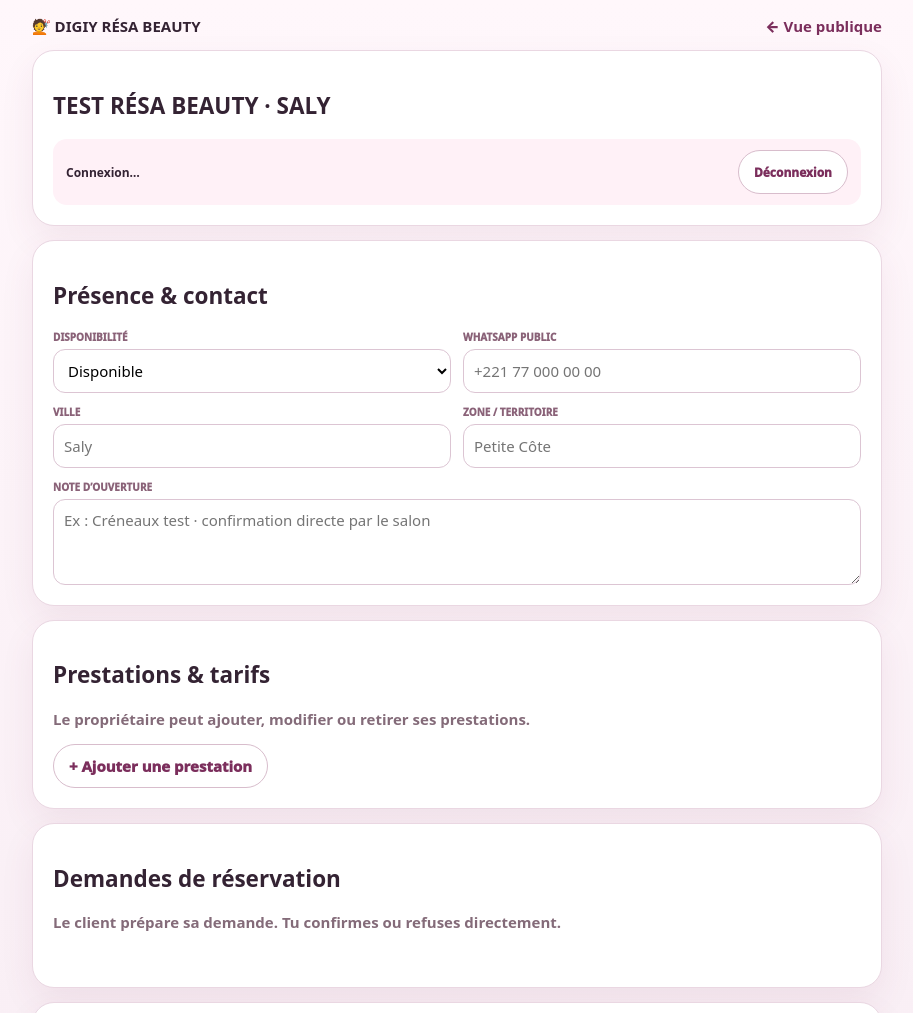
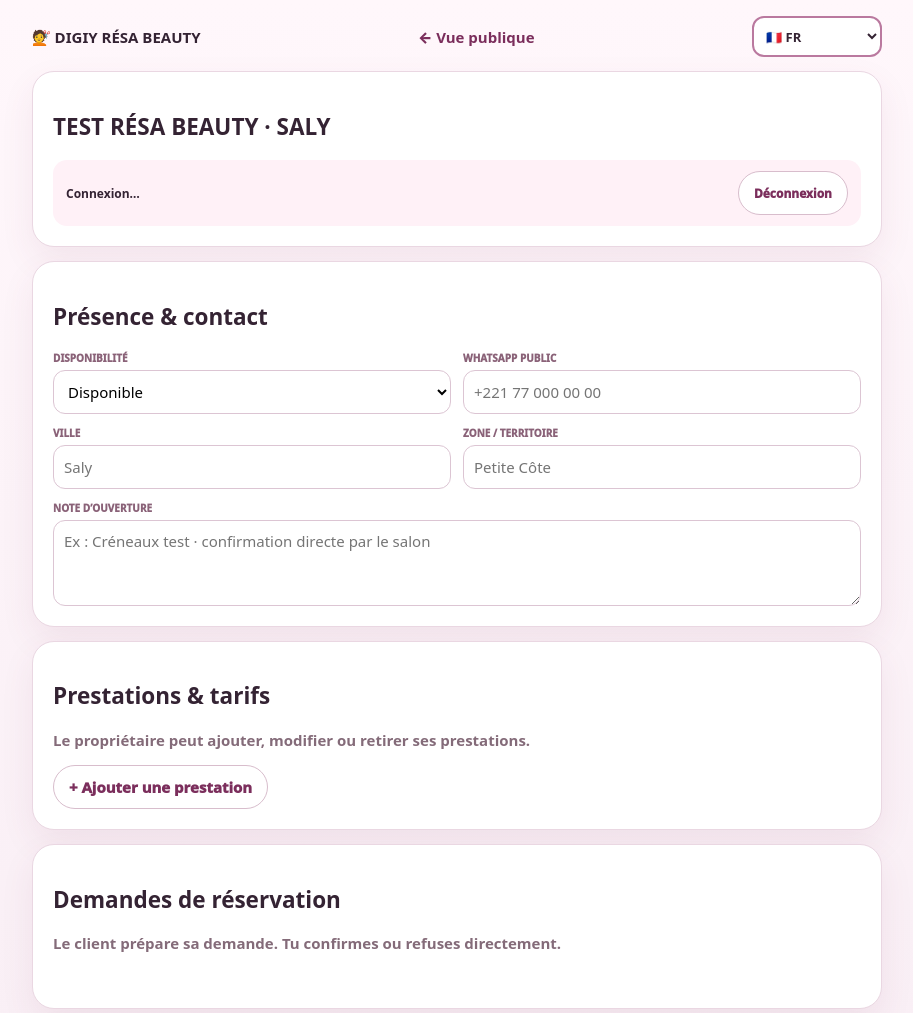
Before and after one commit to BEAUVILLE/digiy-resa-table-resto, a plain HTML site: page resa-beauty/gestion.html in a window 1280 px wide. Shown: the top 1013 px of the page, without its empty margins (183-1096 px from the left). Drawn offline with nearby package versions, Linux system fonts and the light colour scheme.

Commit message:
i18n(beauty-pro): load 10-language interface on true owner access and management

```diff
--- a/resa-beauty/gestion.html
+++ b/resa-beauty/gestion.html
@@ -6,6 +6,7 @@
 <meta name="robots" content="noindex,nofollow,noarchive">
 <title>Gestion BEAUTY — DIGIYLYFE</title>
 <script src="https://cdn.jsdelivr.net/npm/@supabase/supabase-js@2"></script>
+<script src="./world10-pro.js" defer></script>
 <style>
 *{box-sizing:border-box}
 body{margin:0;background:linear-gradient(180deg,#fff7fb,#f4e8f0);color:#342333;font:15px system-ui,-apple-system,Segoe UI,sans-serif}
```
